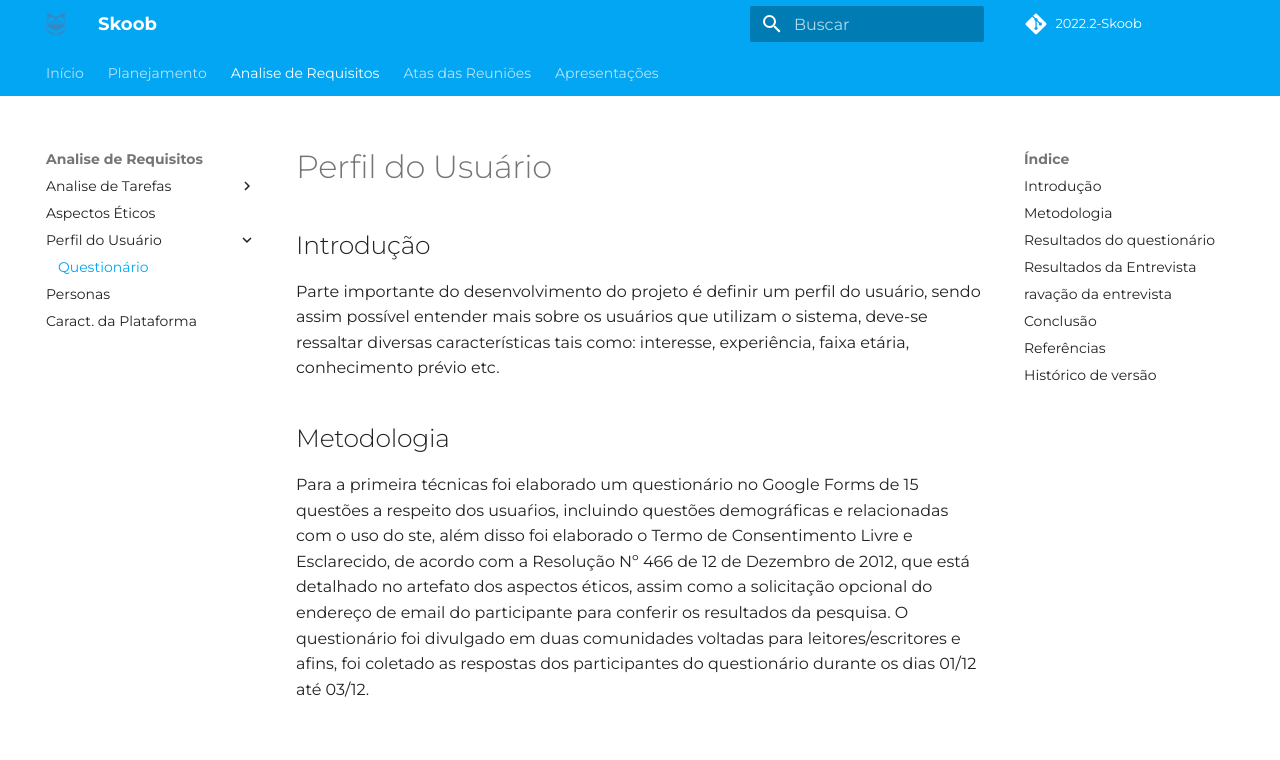
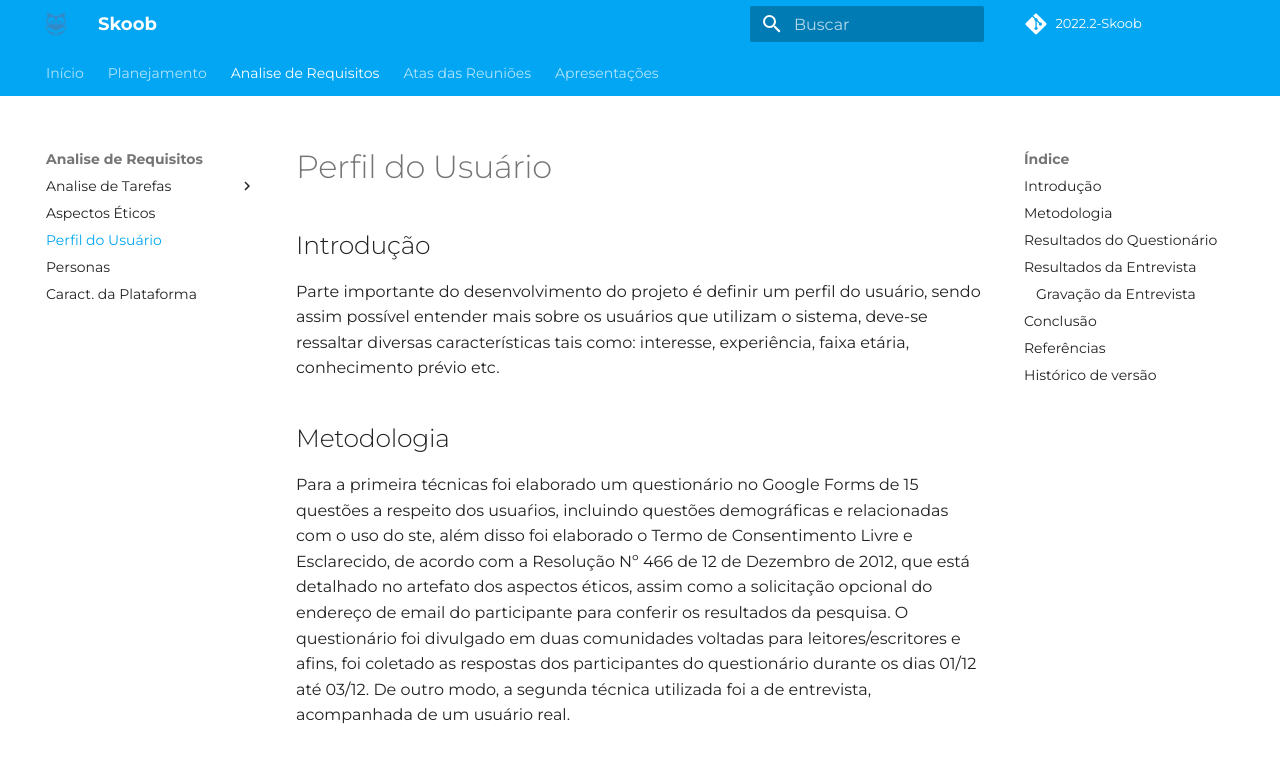
Before and after one commit to Interacao-Humano-Computador/2022.2-Skoob, an MkDocs documentation site: the page built from docs/analise-de-requisitos/perfil-do-usuario.md, in a window 1280 px wide and 1400 px high. Shown: the top 760 px of the window. Built offline with MkDocs 1.6.1 and Material for MkDocs 9.7.7, drawn with Linux system fonts in a browser that asks for light colours; some web fonts are replaced; comment, search, counter and statistics services are not loaded; some of the changed text lies outside the part shown; grey boxes are pictures that could not be loaded.

Commit message:
Alteração do menu
Signed-off-by: luclopesr <luclopesr@gmail.com>

```diff
--- a/docs/analise-de-requisitos/perfil-do-usuario.md
+++ b/docs/analise-de-requisitos/perfil-do-usuario.md
@@ -6,14 +6,14 @@ Parte importante do desenvolvimento do projeto é definir um perfil do usuário,
 
 ## Metodologia
 
-Para a primeira técnicas foi elaborado um questionário no Google Forms de 15 questões a respeito dos usuaŕios, incluindo questões demográficas e relacionadas com o uso do ste, além disso foi elaborado o Termo de Consentimento Livre e Esclarecido, de acordo com a Resolução Nº 466 de 12 de Dezembro de 2012, que está detalhado no artefato dos aspectos éticos, assim como a solicitação opcional do endereço de email do participante para conferir os resultados da pesquisa. O questionário foi divulgado em duas comunidades voltadas para leitores/escritores e afins, foi coletado as respostas dos participantes do questionário durante os dias 01/12 até 03/12.
+Para a primeira técnicas foi elaborado um questionário no Google Forms de 15 questões a respeito dos usuaŕios, incluindo questões demográficas e relacionadas com o uso do ste, além disso foi elaborado o Termo de Consentimento Livre e Esclarecido, de acordo com a Resolução Nº 466 de 12 de Dezembro de 2012, que está detalhado no artefato dos aspectos éticos, assim como a solicitação opcional do endereço de email do participante para conferir os resultados da pesquisa. O questionário foi divulgado em duas comunidades voltadas para leitores/escritores e afins, foi coletado as respostas dos participantes do questionário durante os dias 01/12 até 03/12. De outro modo, a segunda técnica utilizada foi a de entrevista, acompanhada de um usuário real.
 
 <br>
 
 <iframe src="https://docs.google.com/forms/d/e/1FAIpQLSdCCFMUF2burscfOIs-cTl0IIIQgt8_OC1VdRqNkvx6uRNQew/viewform?embedded=true" width="640" height="380" frameborder="0" marginheight="0" marginwidth="0">Carregando…</iframe>
 
 
-## Resultados do questionário
+## Resultados do Questionário
 
 <br>
 Em relação às perguntas temos que na primeira pergunta ***1 - Qual sua idade***, temos os resultados na representação gráfica presente na <i>Figura 1</i>. Podemos notar que, cerca de 63% da amostra tem entre 18 a 25 anos e 31,8% dos participantes têm entre 26 e 34 anos.
@@ -150,8 +150,7 @@ Na penúltima e última questão que são perguntas conectadas, temos ***14 - Du
 
 ## Resultados da Entrevista
 
-<br>
-Em relação às perguntas realizadas na entrevista com um usuário do skoob estão na tabela abaixo. O usuário tem 21 anos, é homem, faz graduação na área de ti e tem facilidade com o uso de aplicações mas devido ao tempo que fica sem utilizar a aplicação acaba esquecendo como funciona certas funcionalidades.
+Em relação às perguntas realizadas na entrevista com um usuário do skoob estão na <i>Tabela 1</i>. O usuário tem 21 anos, é homem, faz graduação na área de TI e tem facilidade com o uso de aplicações mas devido ao tempo que fica sem utilizar a aplicação acaba esquecendo como funciona certas funcionalidades.
 
 
 | Número | Pergunta | Resposta |
@@ -166,10 +165,9 @@ Em relação às perguntas realizadas na entrevista com um usuário do skoob est
 | 8 | Tem alguma funcionalidade que você nunca usou? Se sim, porque?|"Nunca usei a ferramenta pra acompanhar as editoras de livros"|
 | 9 | Qual atividade você mais realiza no skoob?| "Ver o que as pessoas que eu sigo estão lendo"|
 
-Tabela 1 referente a entrevista realizada com um usuario da aplicação.
+<figcaption align='center'>Tabela 1: Resultado da entrevista realizada com um usuario da aplicação.</figcaption>
 
-
-## ravação da entrevista
+### Gravação da Entrevista
 <iframe width="560" height="315" src="https://www.youtube.com/embed/N2Co2tug3qU" title="YouTube video player" frameborder="0" allow="accelerometer; autoplay; clipboard-write; encrypted-media; gyroscope; picture-in-picture" allowfullscreen></iframe>
 
 
--- a/mkdocs.yml
+++ b/mkdocs.yml
@@ -32,8 +32,7 @@ nav:
         - Árvores de Tarefas Concorrentes: analise-de-requisitos/analise-de-tarefas-concorrentes.md
         - Análise Hierárquica de tarefas: analise-de-requisitos/analisehierarquicadetarefas.md
       - Aspectos Éticos: analise-de-requisitos/aspectos-eticos.md
-      - Perfil do Usuário:
-        - Questionário: analise-de-requisitos/perfil-do-usuario.md
+      - Perfil do Usuário: analise-de-requisitos/perfil-do-usuario.md
       - Personas: analise-de-requisitos/personas.md
       - Caract. da Plataforma: analise-de-requisitos/caracteristicas-da-plataforma.md
 
@@ -43,3 +42,4 @@ nav:
       - Reunião 3 - 29/11/2022: atas-das-reunioes/reuniao3.md
   - Apresentações:
       - Etapa 1 - 23/11: apresentacoes/etapa1.md
+      - Etapa 2 - 07/12: apresentacoes/etapa2.md
```
